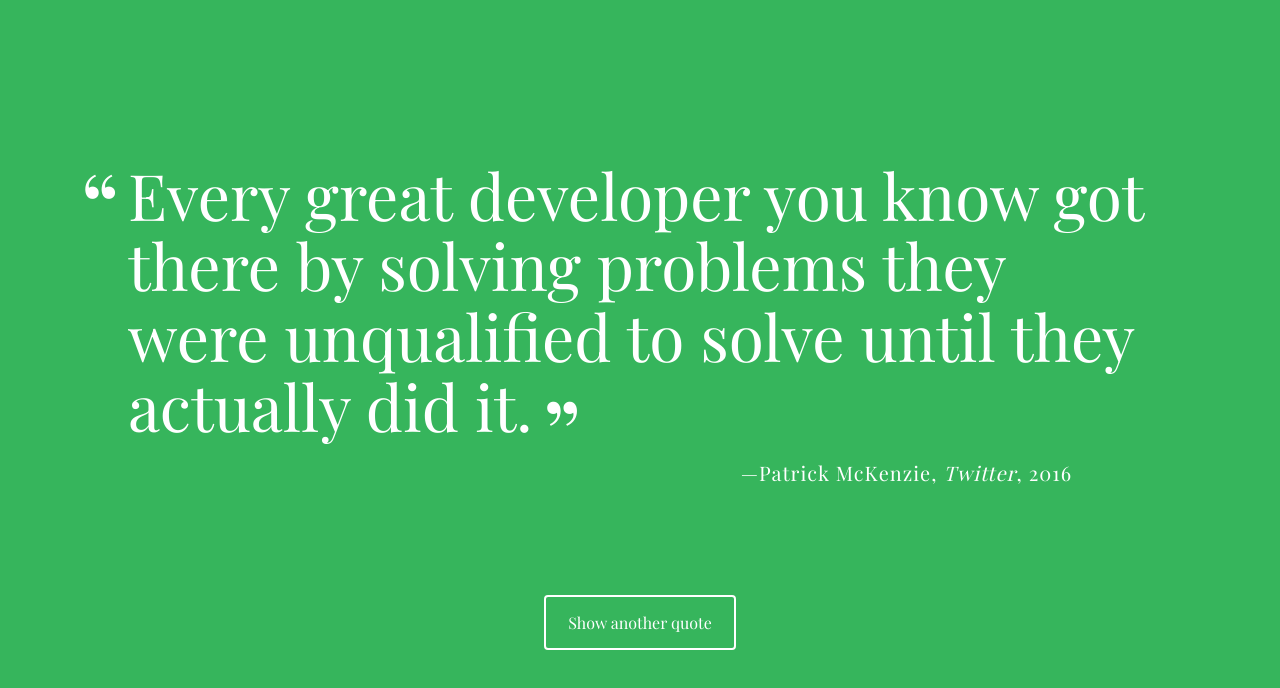
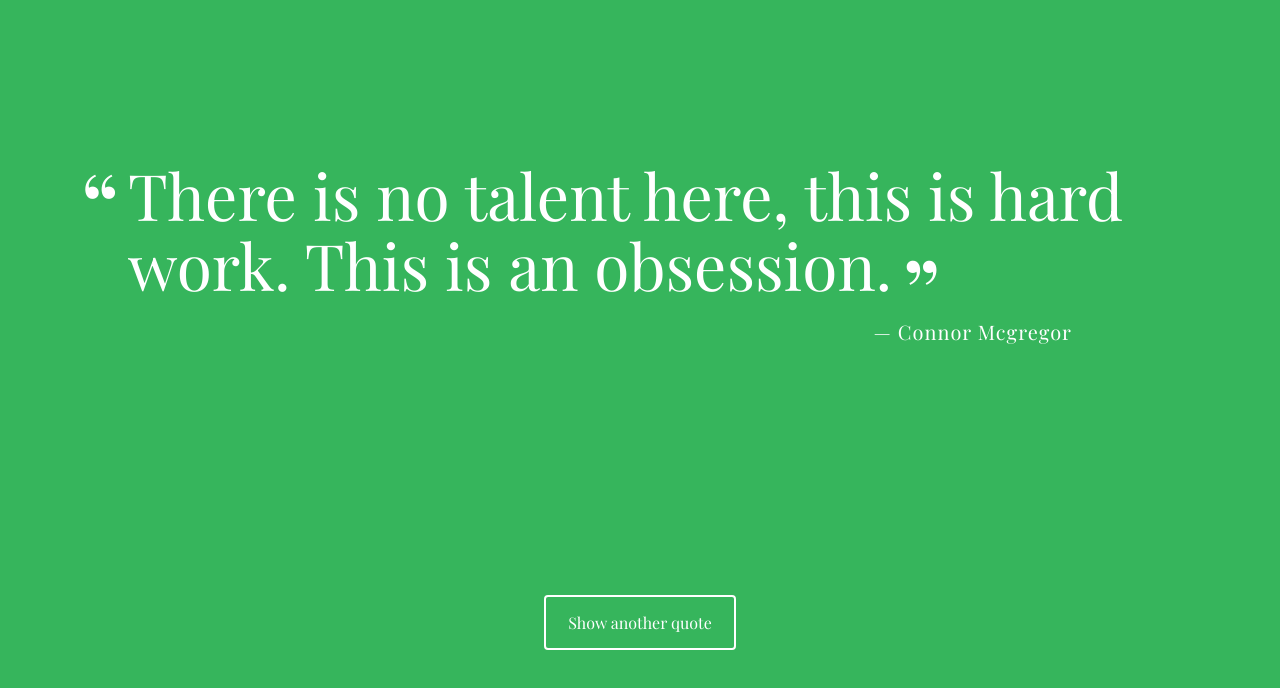
Before and after one commit to israelhhh2/techdegree-project-1, a plain HTML site: page index.html in a window 1280 px wide. Both pictures are taken after a click on the button "Show another quote". Drawn offline with nearby package versions, Linux system fonts and the light colour scheme; a web font is replaced by a local one.

Commit message:
Finished Main Objective

```diff
--- a/js/script.js
+++ b/js/script.js
@@ -3,54 +3,65 @@ Treehouse FSJS Techdegree:
 project 1 - A Random Quote Generator
 ******************************************/
 
-// Study guide for this project - https://drive.google.com/file/d/1s5grutGuQFwJcQP8bFwEI69Q8FCkGdDk/view?usp=sharing
+// Creating Array that store quote objects.
+let quotes = [
+  {
+    quote: 'Only those who never stand up never fall down.',
+    source: 'John Kavanagh',
+    citation: 'Win or Learn',
+    year: 2016
+  },
+  {
+    quote: 'There is no talent here, this is hard work. This is an obsession.',
+    source: 'Connor Mcgregor',
+  },
+  {
+    quote: 'Sometimes you have to run before you can walk.',
+    source: 'Tony Stark',
+    citation: 'Iron Man',
+    year: 2008
+  },
+  {
+    quote: 'One of the most fascinating lessons i\'ve absorbed about life is that struggle is good.',
+    source: 'Joe Rogan'
+  },
+  {
+    quote: 'If something is important enough you should try even if the probable income is faulure.',
+    source: 'John Kavanagh',
+    citation: 'Win or Learn',
+    year: 2016
+  }
+];
+
+// Will get a random quote from the quotes array
+function getRandomQuote() {
+  let randomNumber = Math.floor(Math.random() * quotes.length);
+  // Using the randomNumber value to select a random quote
+  return quotes[randomNumber];
+}
+
+// Test to see if all quotes can be selected
+// console.log(getRandomQuote());
+
+// function will add html to display the different quotes
+function printQuote() {
+  let randomQuote = getRandomQuote();
+  let html = '';
+
+  html = `<p class="quote"> ${randomQuote.quote} </p>`;
+  html += `<p class="source"> ${randomQuote.source} `;
+
+  //Check if the quotes have citation or year property
+  if (randomQuote.citation !== undefined) {
+    html += `<span class="citation">${randomQuote.citation}</span>`;
+  }
+  if (randomQuote.year !== undefined) {
+    html += `<span class="year">${randomQuote.year}</span></p>`;
+  }
+
+  document.querySelector('#quote-box').innerHTML = html;
+}
 
 
-/***
-  Create the array of quote objects and name it `quotes`.
-  Add at least five quote objects to the `quotes` array.
-  Give each quote object a `quote` and `source` property.
-  Add the `citation` property to at least one object in the array.
-  Add the `year` property to at least one object in the array.
-  Use console.log() to log your array of quotes to the console.
-***/
-
-
-
-
-/***
-  Create the `getRandomQuote` function to:
-   - Create a variable to store a random number
-   - Cse the random number to `return` a random quote object from the `quotes` array.
-***/
-
-
-
-
-/***
-  Create the `printQuote` function to:
-   - Call the `getRandomQuote` function and assign it to a variable.
-   - Create a variable for the HTML string and set it equal to an empty string.
-   - Use the HTML template in the instructions or the markup in the index.html file, AND
-     the random quote vairable to build your HTML string.
-   - Add the quote and source section to the HTML string.
-   - Use an if statement to check for the citation property before adding it to the HTML string.
-   - Use an if statement to check for the year property before adding it to the HTML string.
-   - Don't forget to close that final `p` tag.
-   - Set the `innerHTML` of the `quote-box` div to the HTML string.
-***/
-
-
-
-
-/***
-  When the "Show another quote" button is clicked, the event listener
-  below will be triggered, and it will call, or "invoke", the `printQuote`
-  function. So do not make any changes to the line of code below this
-  comment.
-***/
-
+// Will change change quote.
 document.getElementById('loadQuote').addEventListener("click", printQuote, false);
-
-
-// Remember to delete the comments that came with this file, and replace them with your own code comments.
```
Also changed, not shown: index.html (+7 -2 lines), 1 other file.
